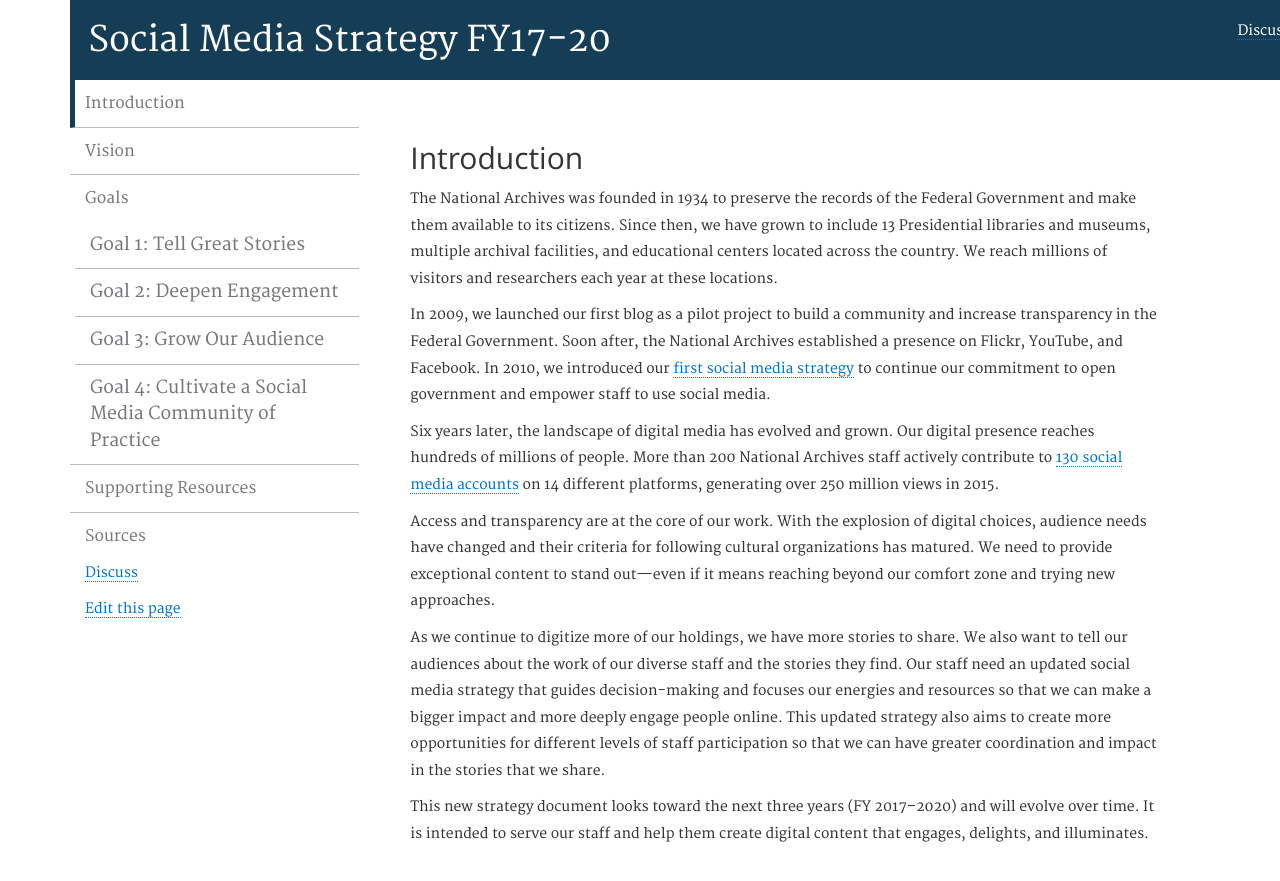
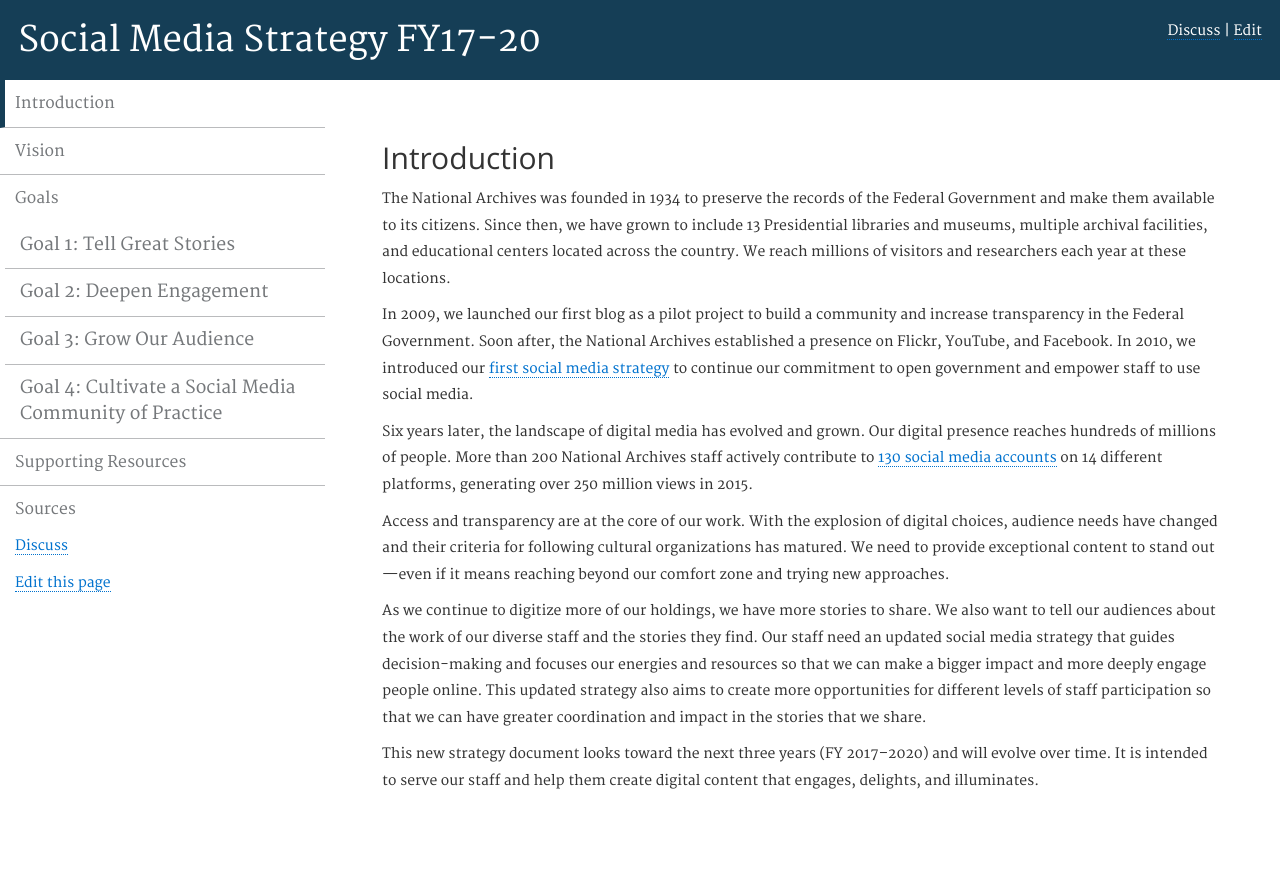
Before and after one commit to usnationalarchives/social-media-strategy, a Jekyll site: the page built from pages/index.md, in a window 1280 px wide. Shown: the top 881 px of the page. Built offline with Jekyll 4.4.1, drawn with Linux system fonts in a browser that asks for light colours.

```diff
--- a/_layouts/default.html
+++ b/_layouts/default.html
@@ -6,7 +6,7 @@
   <meta content="width=device-width, initial-scale=1.0" name="viewport">
 
 
-  <!-- <link rel="stylesheet" href="{{ site.baseurl }}/assets/css/normalize.css"> -->
+  <link rel="stylesheet" href="{{ site.baseurl }}/assets/css/normalize.css">
   <link href="{{ site.baseurl }}/assets/css/google-fonts.css" rel="stylesheet" type="text/css">
 
   <link rel="stylesheet" href="http://maxcdn.bootstrapcdn.com/bootstrap/3.3.6/css/bootstrap.min.css">
--- a/assets/css/styles.scss
+++ b/assets/css/styles.scss
@@ -48,6 +48,14 @@
     font-weight: 400;
     font-style: normal;
     line-height: 1.9em;
+}
+
+body .container{
+ width: auto;
+ margin-left: 0;
+ margin-right: 0;
+ padding-left: 0px;
+ padding-right: 0px;
 }
 
 header h1 {
```
